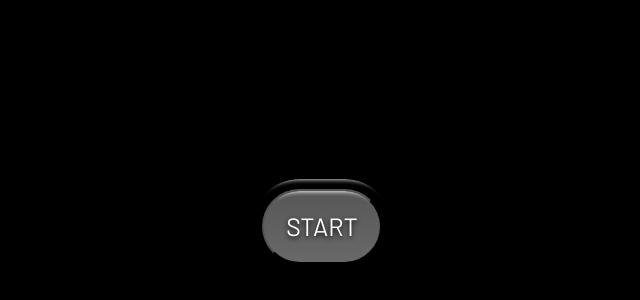
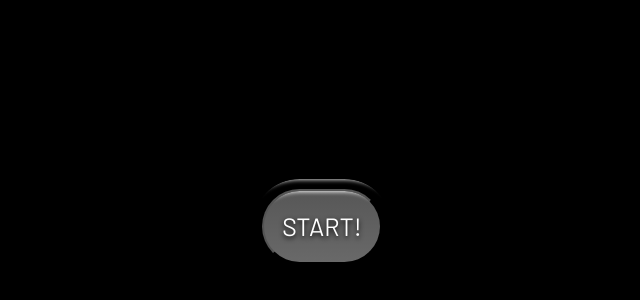
Before and after one commit to Harsh71019/PictureInPicture, a plain HTML site: page index.html in a window 1280 px wide. Shown: the part 174-474 px from the top of the page, 318-958 px from the left. Drawn offline with Linux system fonts and the light colour scheme.

Commit message:
Styling Done

```diff
--- a/index.html
+++ b/index.html
@@ -18,7 +18,7 @@
     <video  id="video" controls height="360px" width="640px" hidden></video>
     <!-- Script -->
     <div class="button-container">
-        <button id="button">START</button>
+        <button id="button">START!</button>
     </div>
     <!-- Button -->
     <script src="script.js"></script>
```
